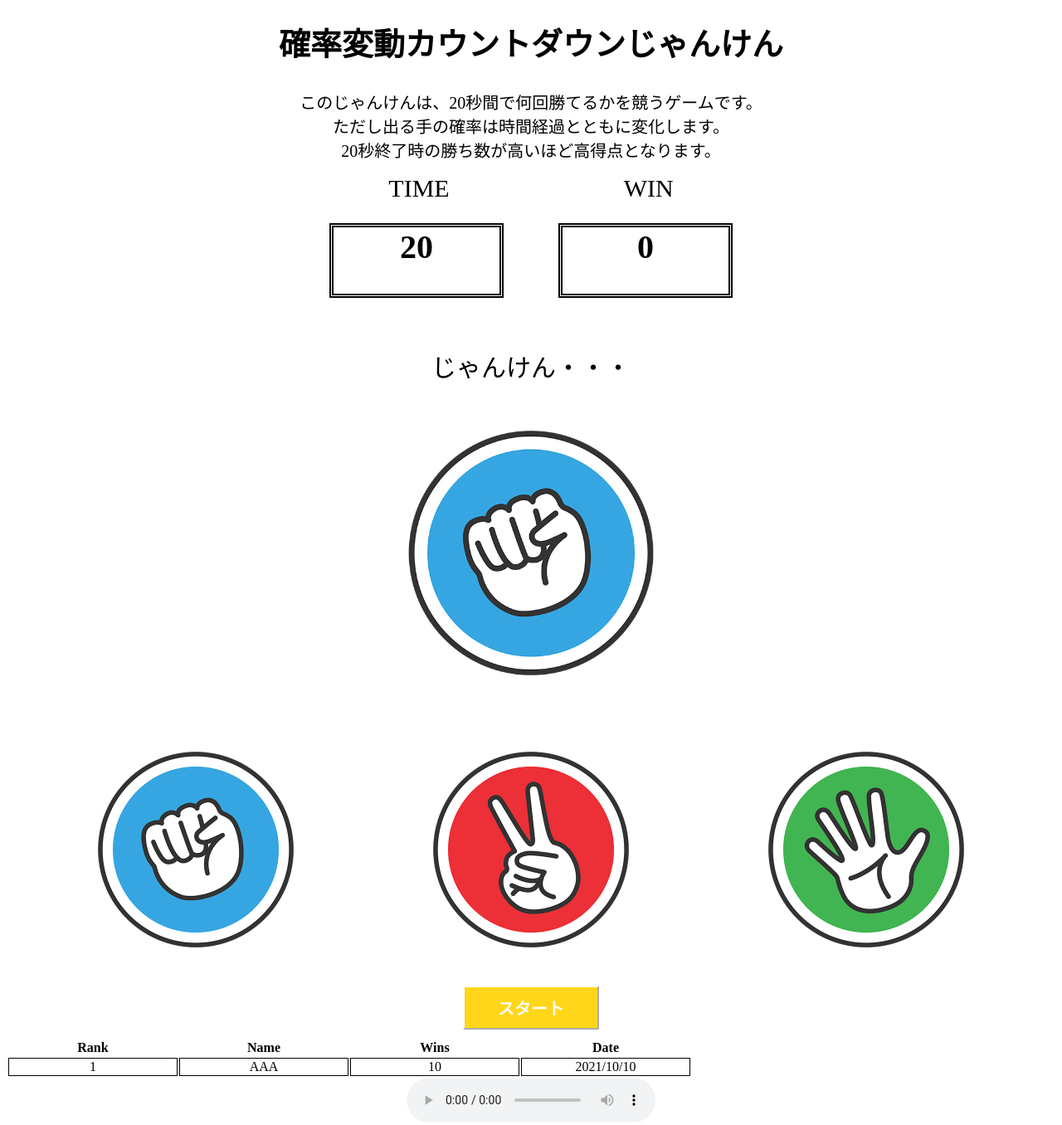
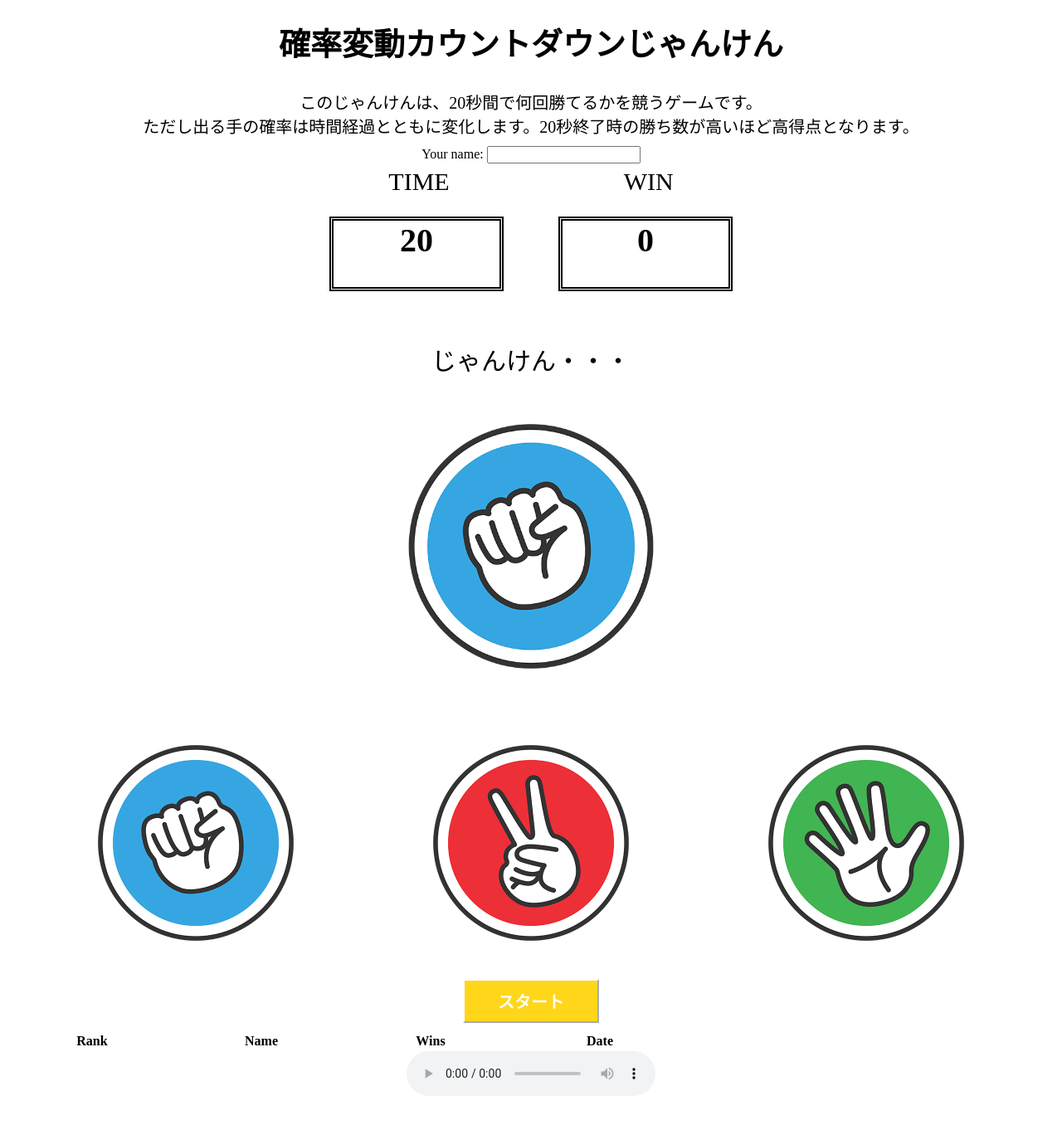
Before and after one commit to udairhythm/janken_v2, a plain HTML site: page index.html in a window 1280 px wide. Shown: the part 5-1361 px from the top of the page at 83% size. After the commit the page ends 1338 px from the top, so only its background shows below. Drawn offline with nearby package versions, Linux system fonts and the light colour scheme.

Commit message:
Update index.html

```diff
--- a/index.html
+++ b/index.html
@@ -12,20 +12,23 @@
 
 
 <body>
-
-    <!-- <div class="wrapper"></div> -->
-
-
     <div class="janken_body">
         <div class="main_title">確率変動カウントダウンじゃんけん</div>
         <div class="rule">このじゃんけんは、20秒間で何回勝てるかを競うゲームです。<br>
-            ただし出る手の確率は時間経過とともに変化します。<br>
-            20秒終了時の勝ち数が高いほど高得点となります。</div>
+            ただし出る手の確率は時間経過とともに変化します。20秒終了時の勝ち数が高いほど高得点となります。</div>
+
+
+        <!-- ユーザー名入力 -->
+        <div class="username_input">
+            <label for="username">Your name:</label>
+            <input type="text" id="username" name="username">
+        </div>
 
         <div class="timewin">
             <div class="time">TIME</div>
             <div class="win">WIN</div>
         </div>
+
 
         <!-- タイマー、WINカウンター -->
         <div class="countbox">
@@ -50,24 +53,16 @@
         </div>
         <div id="Rejan1"></div>
 
-        <!-- リーダーボードを追加 -->
-        <!-- <div class="leaderboard"> -->
-            <table>
+
+        <!-- リーダーボード -->
+        <table id="leaderboard">
             <tr>
                 <th>Rank</th>
                 <th>Name</th>
                 <th>Wins</th>
                 <th>Date</th>
             </tr>
-                <tr>
-                    <td>1</td>
-                    <td>AAA</td>
-                    <td>10</td>
-                    <td>2021/10/10</td>
-                </tr>
         </table>
-        <!-- </div> -->
-
 
         <div>
             <audio controls src="audio/さみしいおばけと東京の月.mp3"  autoplay loop></audio>
```
Lines whose indentation alone changed are shown as unchanged.
